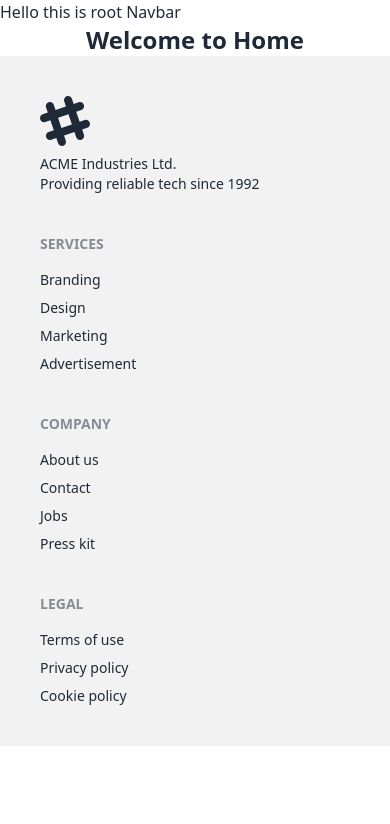
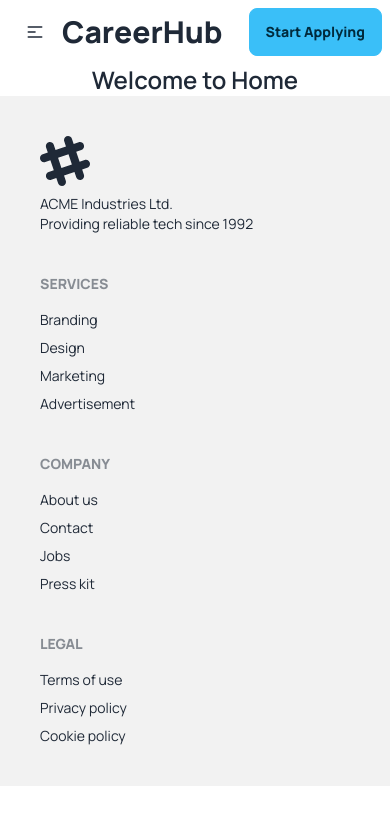
Before and after one commit to mashfikur/career-hub-react-project, a React (Vite) app: page / in a window 390 px wide. Shown: the top 824 px of the page. Built offline with nearby package versions, Linux system fonts and the light colour scheme.

Commit message:
responsive navbar added

```diff
--- a/src/assets/components/Error.jsx
+++ b/src/assets/components/Error.jsx
@@ -5,7 +5,7 @@ const Error = () => {
         OOPS !! Error
       </h3>
       <p className="font-semibold text-center text-xl">
-        IF YOU ARE SEEING THIS PAGE MEANS THAT THERE IS SOMETHING WRONG, FIX IT.
+        IF YOU ARE SEEING THIS PAGE , MEANS THAT THERE IS SOMETHING WRONG, FIX IT.
       </p>
     </div>
   );
--- /dev/null
+++ b/src/assets/components/Navbar/Navbar.css
@@ -0,0 +1,3 @@
+.active{
+    color: blue;
+}
--- /dev/null
+++ b/src/assets/components/Navbar/Navbar.jsx
@@ -0,0 +1,56 @@
+import { NavLink } from "react-router-dom";
+import "./Navbar.css";
+
+const Navbar = () => {
+  const links = (
+    <>
+      <NavLink to="/statistics">Statistics</NavLink>
+      <NavLink to="/jobs">Applied Jobs</NavLink>
+      <NavLink to="/blog">Blog</NavLink>
+    </>
+  );
+
+  return (
+    <div className="container mx-auto" >
+      <div className="navbar bg-base-100">
+        <div className="navbar-start">
+          <div className="dropdown">
+            <label tabIndex={0} className="btn btn-ghost lg:hidden">
+              <svg
+                xmlns="http://www.w3.org/2000/svg"
+                className="h-5 w-5"
+                fill="none"
+                viewBox="0 0 24 24"
+                stroke="currentColor"
+              >
+                <path
+                  strokeLinecap="round"
+                  strokeLinejoin="round"
+                  strokeWidth="2"
+                  d="M4 6h16M4 12h8m-8 6h16"
+                />
+              </svg>
+            </label>
+            <ul
+              tabIndex={0}
+              className="menu menu-sm dropdown-content mt-3 z-[1] p-2 shadow bg-base-100 rounded-box w-52"
+            >
+              {links}
+            </ul>
+          </div>
+          <a className=" normal-case text-3xl font-extrabold">CareerHub</a>
+        </div>
+        <div className="navbar-center hidden lg:flex">
+          <ul className="menu menu-horizontal space-x-6 font-bold">{links}</ul>
+        </div>
+        <div className="navbar-end">
+          <a className=" btn btn-info capitalize font-extrabold ">
+            Start Applying
+          </a>
+        </div>
+      </div>
+    </div>
+  );
+};
+
+export default Navbar;
--- a/src/assets/components/Root.jsx
+++ b/src/assets/components/Root.jsx
@@ -1,11 +1,12 @@
 import { Outlet } from "react-router-dom";
 import Footer from "./Footer";
+import Navbar from "./Navbar/Navbar";
 
 
 const Root = () => {
     return (
         <div>
-            <h3>Hello this is root Navbar </h3>
+           <Navbar></Navbar>
            <Outlet></Outlet>
            <Footer></Footer>
         </div>
--- a/src/index.css
+++ b/src/index.css
@@ -1,3 +1,14 @@
+/* google fonts */
+
+@import url("https://fonts.googleapis.com/css2?family=Manrope:wght@400;500;600;800&display=swap");
+
+/* google fonts */
+
+
 @tailwind base;
 @tailwind components;
 @tailwind utilities;
+
+body{
+    font-family: 'Manrope', sans-serif;
+}
```
Also changed, not shown: src/main.jsx (+5 -6 lines).
